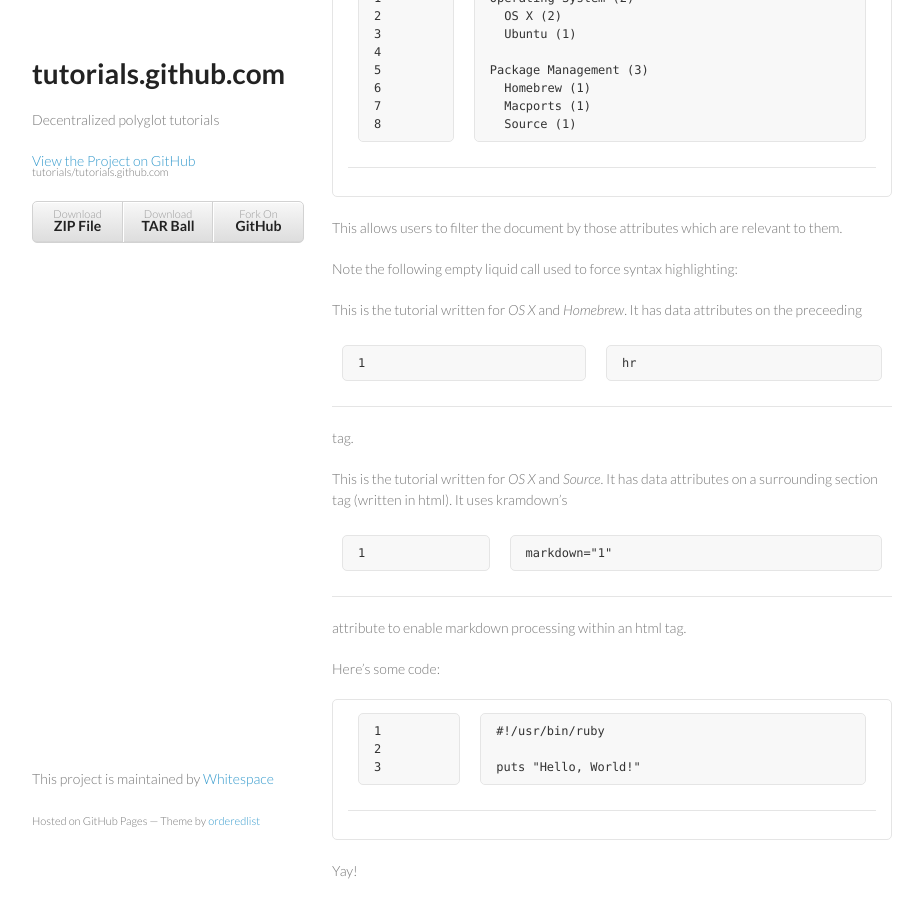
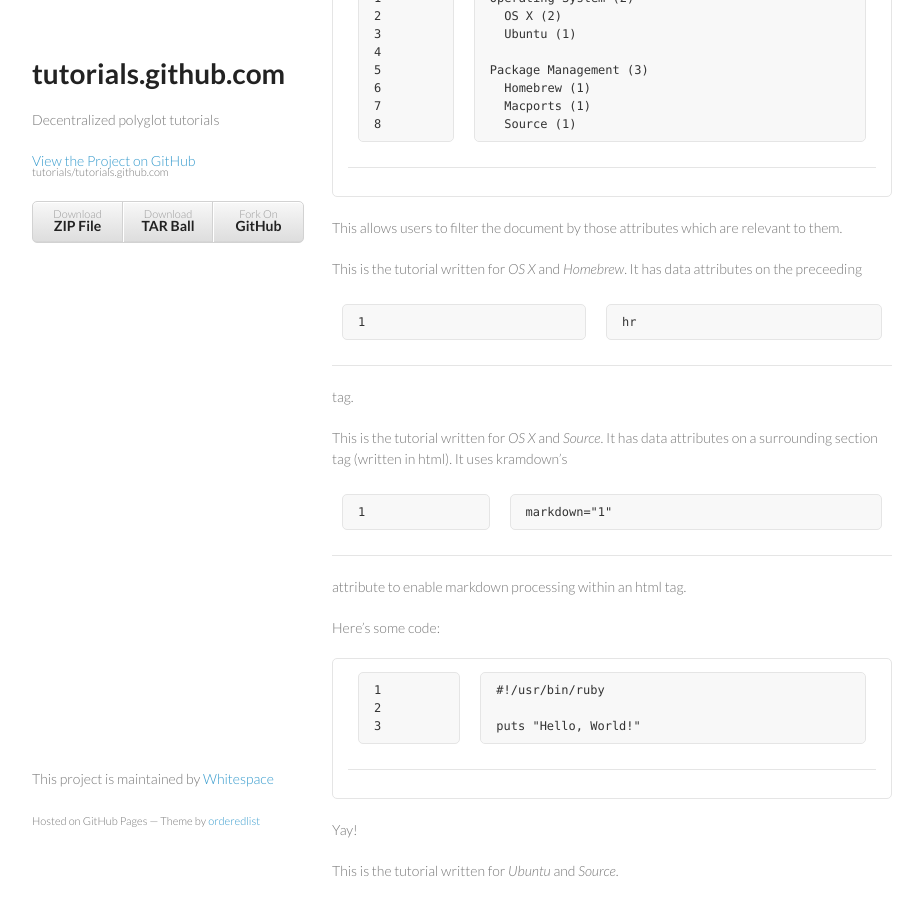
Before and after one commit to tutorials/tutorials.github.com, a Jekyll site: the page built from pages/test.md, in a window 1280 px wide and 900 px high, scrolled down 1200 px. Shown: the whole window, without its empty margins (178-1101 px from the left). Built offline with Jekyll 4.4.1, drawn with Linux system fonts in a browser that asks for light colours; nearby versions of some CDN libraries.

Commit message:
Remove empty liquid tag to force markup because maybe github fixed their code?

```diff
--- a/pages/test.md
+++ b/pages/test.md
@@ -45,8 +45,6 @@ should show the following sidebar:
 
 This allows users to filter the document by those attributes which are relevant to them.
 
-Note the following empty liquid call used to force syntax highlighting: {{ }}
-
 <section class="tutorial" markdown="1" data-facets='{"Operating System": "OS X", "Package Management": "Homebrew"}'>
 This is the tutorial written for _OS X_ and _Homebrew_.
 It has data attributes on the preceeding `hr` tag.
```
